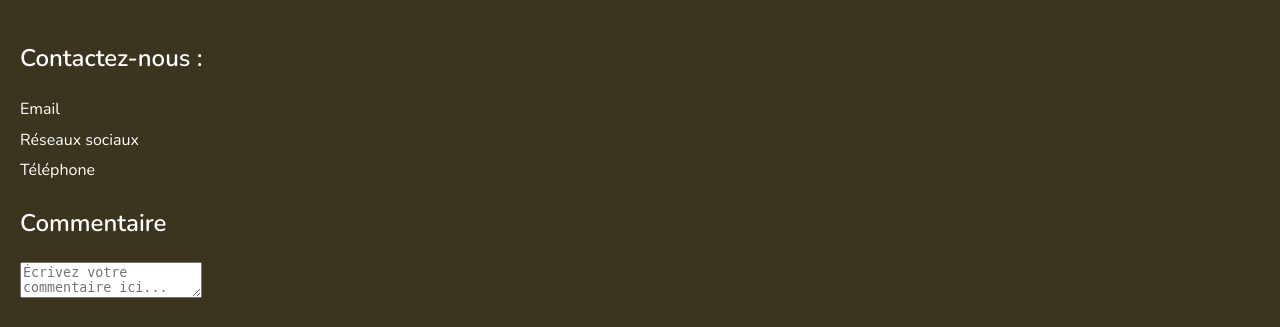
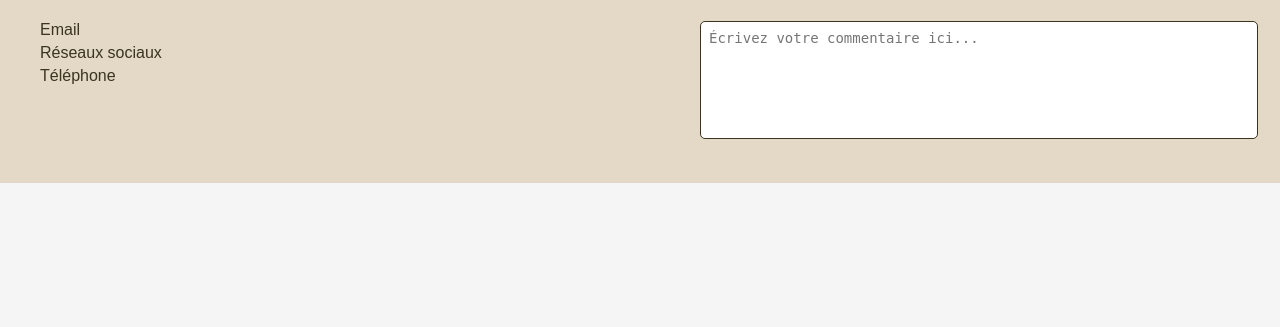
Before and after one commit to Ekang1203/projet_A4, a PHP site: page /HTML/Acceuil.html in a window 1280 px wide; the page is wider, and only the part inside the window is pictured. Shown: the part 1576-1903 px from the top of that part. After the commit the page ends 1759 px from the top of that part, so only its background shows below. Run offline with PHP 8.4, Linux system fonts and the light colour scheme; some web fonts are replaced.

Commit message:
Update style.css

```diff
--- a/CSS/style.css
+++ b/CSS/style.css
@@ -1,14 +1,14 @@
 body {
-  font-family: 'Nunito',sans-serif;
+  font-family: Arial, sans-serif;
   margin: 0;
   padding: 0;
-  line-height: 1.6;
   background-color: #f5f5f5;
   color: #3b341f;
 }
 
+/* Header avec un vert plus clair */
 header {
-  background-color: #7aa95c;
+  background-color: #c0eeb0; /* Vert clair */
   display: flex;
   justify-content: space-between;
   align-items: center;
@@ -124,9 +116,10 @@ main {
   color: #3b341f;
 }
 
+/* Footer avec un marron plus clair */
 footer {
-  background-color: #3b341f;
-  color: white;
+  background-color: #E3D9C6; /* Marron clair */
+  color: #3b341f;
   text-align: left;
   padding: 20px;
 }
@@ -139,3 +132,30 @@ footer ul {
 footer ul li {
   margin: 5px 0;
 }
+/* Conteneur du footer pour aligner Contact et Commentaire */
+.footer-container {
+  display: flex;
+  justify-content: space-between;
+  align-items: flex-start;
+  padding: 20px;
+}
+
+/* Section Contactez-nous */
+.contact-section {
+  width: 45%;
+}
+
+/* Section Commentaire */
+.comment-section {
+  width: 45%;
+}
+
+.comment-section textarea {
+  width: 100%;
+  height: 100px;
+  padding: 8px;
+  border: 1px solid #3b341f;
+  border-radius: 5px;
+  font-size: 14px;
+  resize: none;
+}
```
Also changed, not shown: other parts of CSS/style.css (+9 -17 lines).
